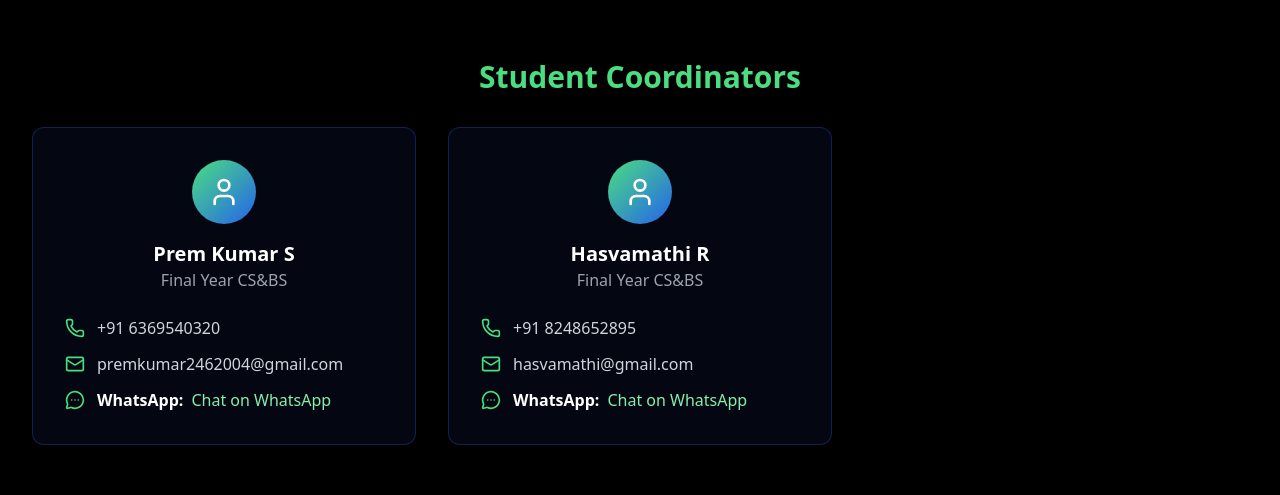
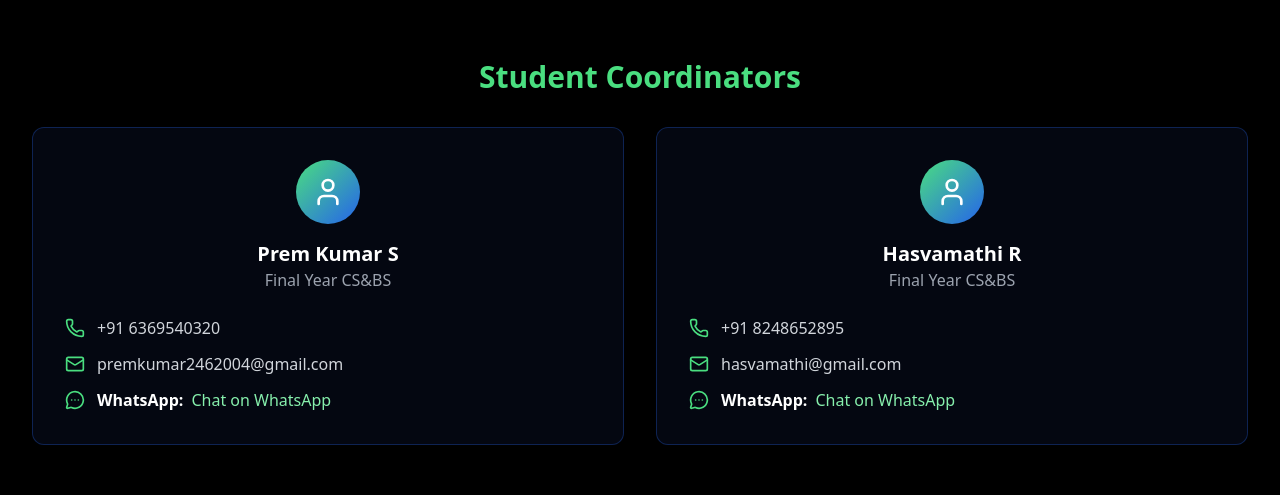
Before and after one commit to ThePremkumar/DataForge-2K25, a React (Vite) app: page / in a window 1280 px wide. Shown: the part 4800-5295 px from the top of the page. Built offline with nearby package versions, Linux system fonts and the light colour scheme.

Commit message:
coordinators update

```diff
--- a/src/components/Coordinators.tsx
+++ b/src/components/Coordinators.tsx
@@ -85,7 +85,7 @@
           <h3 className="text-3xl font-bold text-green-400 mb-8 text-center">
             Student Coordinators
           </h3>
-          <div className="grid grid-cols-1 md:grid-cols-3 gap-8">
+          <div className="grid grid-cols-1 md:grid-cols-2 gap-8">
             {coordinators.students.map((coordinator, index) => <div key={index} className="bg-blue-950/20 backdrop-blur-sm border border-blue-600/30 rounded-xl p-8 hover:border-green-400/50 transition-all duration-300 hover:transform hover:scale-105">
                 <div className="flex flex-col items-center mb-6">
                   <div className="w-16 h-16 rounded-full bg-gradient-to-br from-green-400 to-blue-600 flex items-center justify-center mb-4">
```
